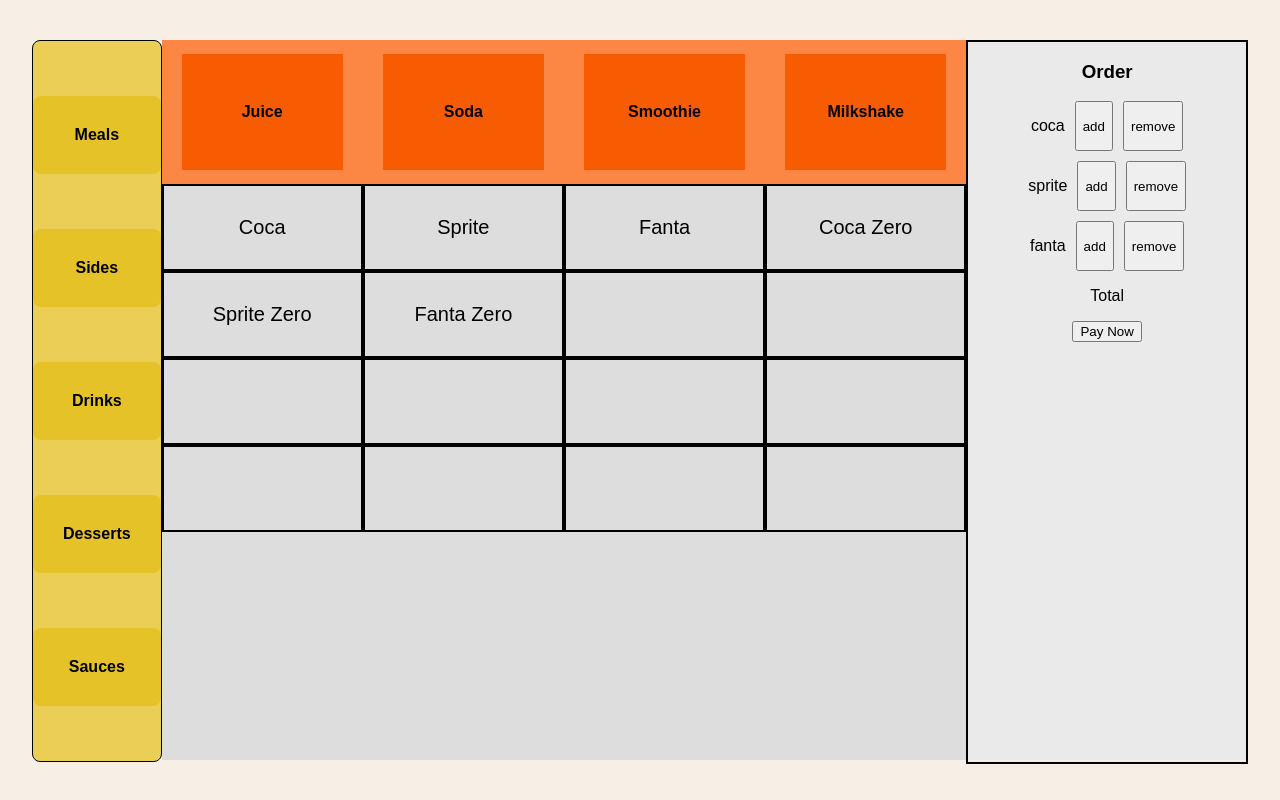
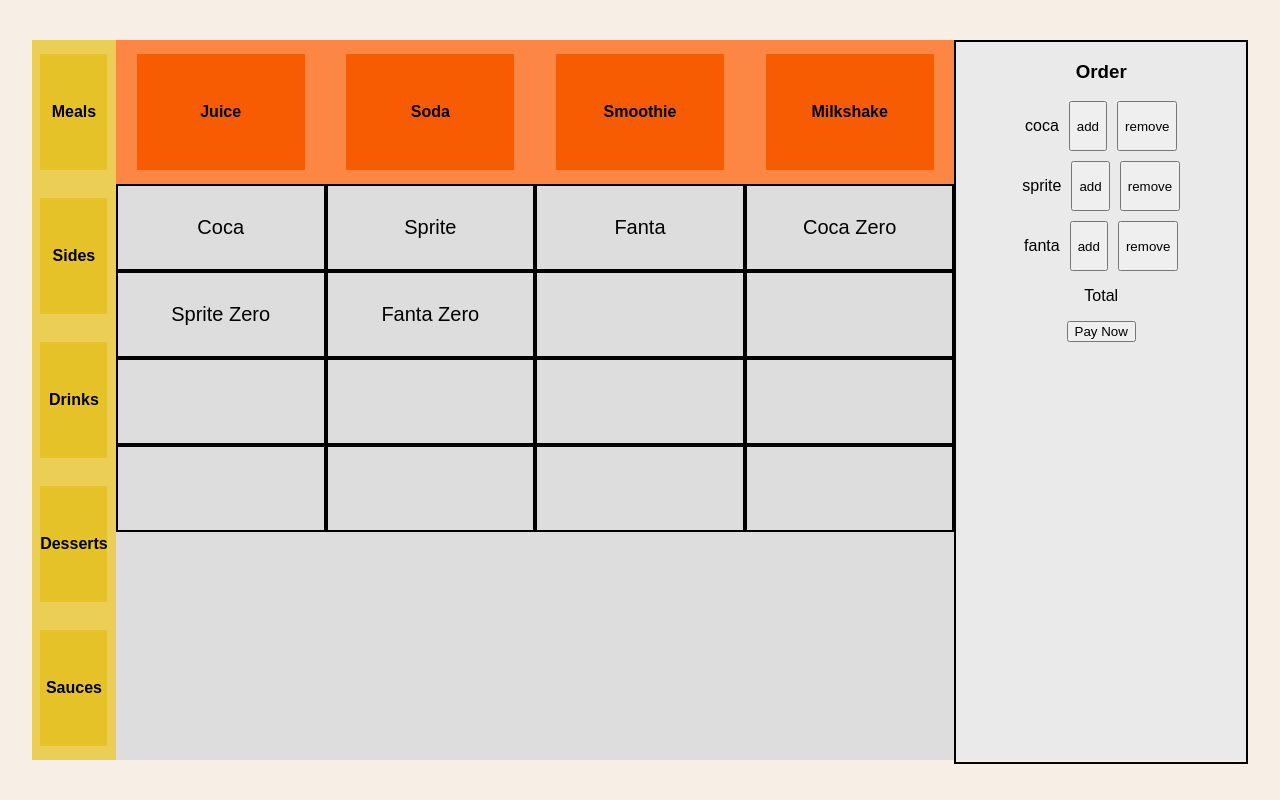
Before and after one commit to stefanie-vicente/test-qopla, a React (Vite) app: page / in a window 1280 px wide. Built offline with nearby package versions, Linux system fonts and the light colour scheme.

Commit message:
update left bar css

```diff
--- a/src/components/MenuLateralBar.tsx
+++ b/src/components/MenuLateralBar.tsx
@@ -1,13 +1,13 @@
 import styled from "styled-components";
 
 const Sidebar = styled.div`
-  display: flex;
-  flex-direction: column;
-  justify-content: space-evenly;
-  border: 1px solid black;
-  border-radius: 8px;
+  display: grid;
+  grid-template-rows: repeat(5, 1fr);
+  grid-template-columns: repeat(1, 1fr);
+  background: #ebce56;
   height: 100%;
-  background-color: #ebce56;
+  align-items: center;
+  justify-items: center;
 `;
 
 const MenuItem = styled.div`
@@ -17,13 +17,12 @@
   font-weight: bold;
   text-align: center;
   background: #e6c229;
-  padding: 30px;
   cursor: pointer;
-  border: 1px;
-  border-radius: 8px;
+  width: 80%;
+  height: 80%;
 
   &:hover {
-    transform: scale(1.1);
+    transform: scale(1.05);
     opacity: 0.9;
   }
 `;
```
